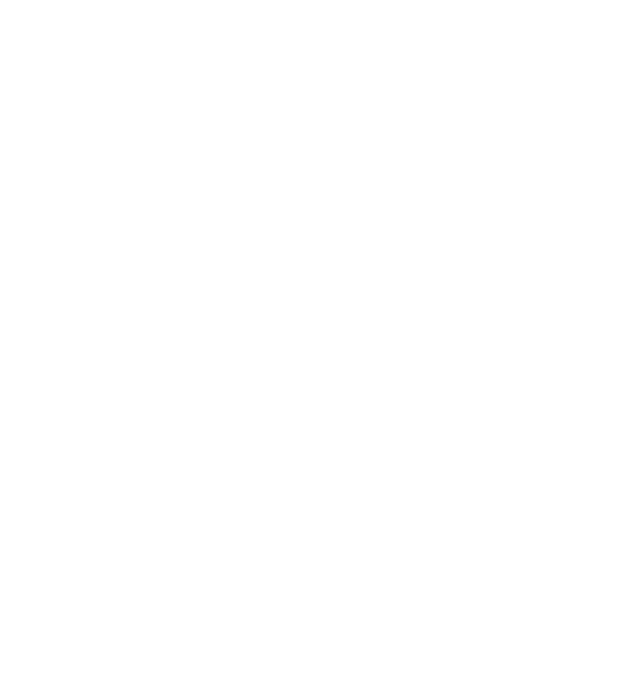
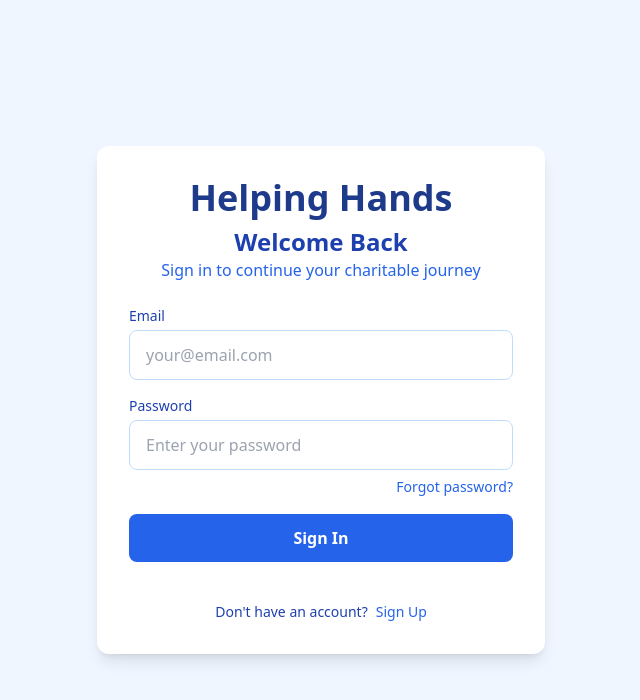
Before and after one commit to AlghaniHasbulla/Helping-hands, a React (Vite) app in the folder client/: page / in a window 1280 px wide. Before the commit this address had no page. Shown: the top 700 px of the page, without its empty margins (319-959 px from the left). Built offline with nearby package versions, Linux system fonts and the light colour scheme.

Commit message:
updated routes.jsx

```diff
--- a/client/src/routes.jsx
+++ b/client/src/routes.jsx
@@ -1,18 +1,16 @@
-import React from 'react'
+import React from 'react';
 import SignUp from './components/Auth/SignUp/SignUp';
 import SignIn from './components/Auth/SignIn/SignIn';
 import { Route, Routes } from 'react-router-dom';
-import TokenValidation from './components/Auth/TokenValidation/TokenValidation';
 
-
-const routes = () => {
+const AppRoutes = () => {
   return (
     <Routes>
+      <Route path="/" element={<SignIn />} />
       <Route path="/Sign-In" element={<SignIn />} />
       <Route path="/Sign-Up" element={<SignUp />} />
-      <Route path="/Token" element={<TokenValidation />} />
     </Routes>
   );
 }
 
-export default routes
+export default AppRoutes;
```
Also changed, not shown: 1 other file (tests, documents, lock files or other folders).
